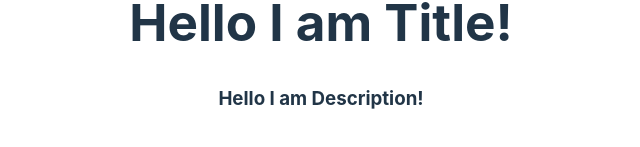
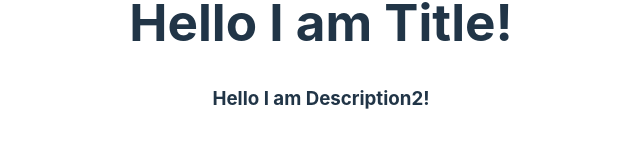
Before and after one commit to JajoriaYogesh04/ReactJS, a React (Vite) app in the folder chapter1/basic-react-app/: page / in a window 1280 px wide. Shown: the part 507-654 px from the top of the page, without its empty margins (319-959 px from the left). Built offline with nearby package versions, Linux system fonts and the light colour scheme.

Commit message:
Understanding  Import-Export

```diff
--- a/chapter1/basic-react-app/src/App.jsx
+++ b/chapter1/basic-react-app/src/App.jsx
@@ -1,16 +1,8 @@
+// Import
 import './App.css'
+import Title_Rename from "./Title"
+import { Description, Description2 } from './Description'
 
-function Title(){
-  return(
-    <h1>Hello I am Title!</h1>
-  )
-}
-
-function Description(){
-  return(
-    <h3>Hello I am Description!</h3>
-  )
-}
 
 // function App() {
 //   return(
@@ -34,12 +26,12 @@ function App() {
   return(
     <div>
       {/* <Title></Title> */}
-      <Title/>
+      <Title_Rename/>
       <Description></Description>
-      <Title/>
+      <Title_Rename/>
       <Description></Description>
-      <Title/>
-      <Description></Description>
+      <Title_Rename/>
+      <Description2></Description2>
     </div>
   )
 }
--- /dev/null
+++ b/chapter1/basic-react-app/src/Description.jsx
@@ -0,0 +1,13 @@
+function Description(){
+    return(
+        <h3>Hello I am Description!</h3>
+    )
+}
+
+function Description2(){
+    return(
+        <h3>Hello I am Description2!</h3>
+    )
+}
+
+export {Description, Description2}
--- /dev/null
+++ b/chapter1/basic-react-app/src/Title.jsx
@@ -0,0 +1,8 @@
+function Title(){
+    return(
+        <h1>Hello I am Title!</h1>
+    )
+}
+
+// Default Export
+export default Title;
```
